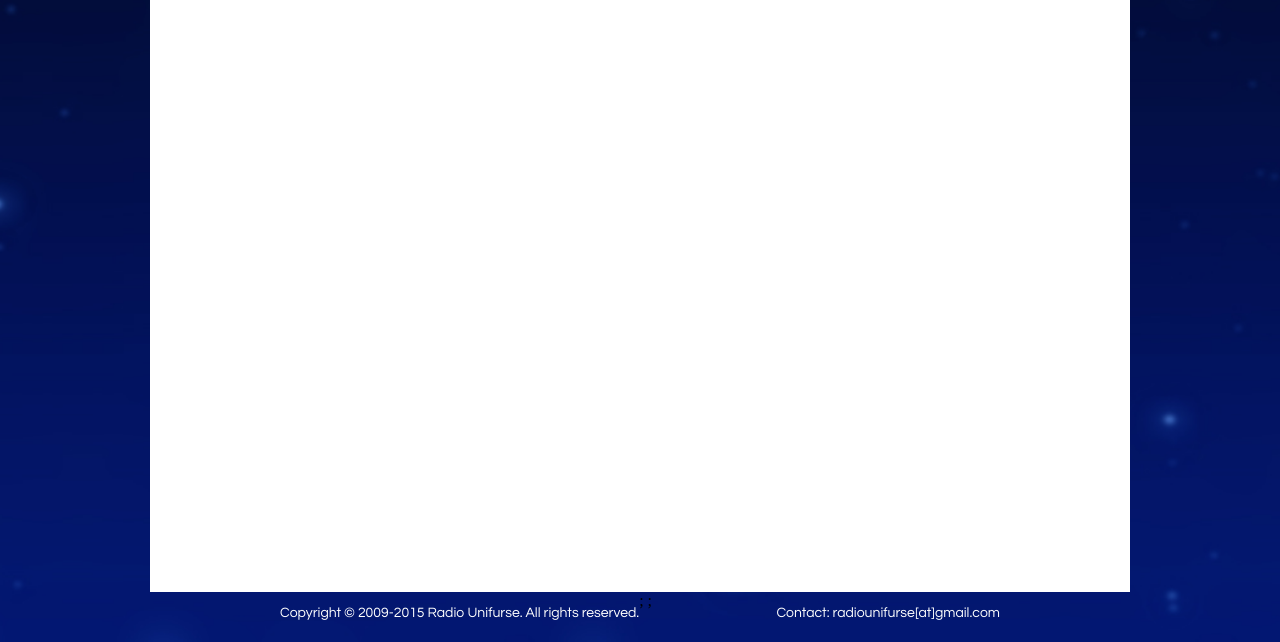
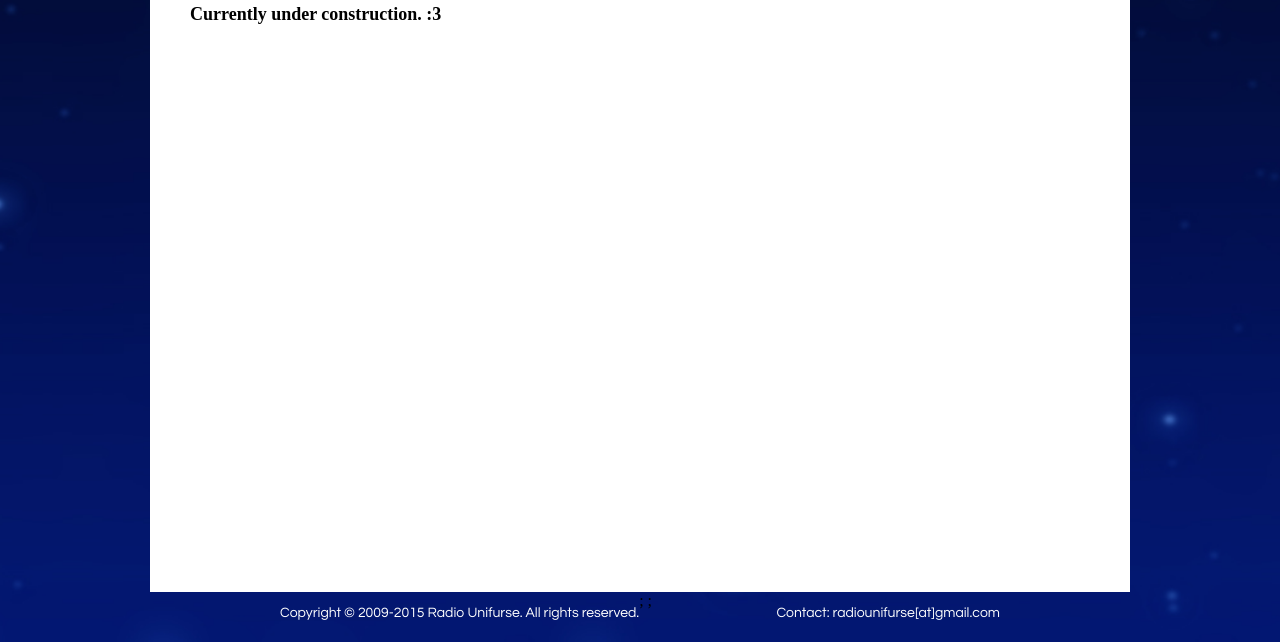
Before and after one commit to NathanSBurns/yourfavoritewolfy.github.io, a plain HTML site: page show_links.html in a window 1280 px wide. Shown: the part 271-913 px from the top of the page. Drawn offline with Linux system fonts and the light colour scheme; a web font is replaced by a local one.

Commit message:
Update show_links.html

```diff
--- a/show_links.html
+++ b/show_links.html
@@ -44,6 +44,7 @@
 		</div>
 
 		<div id= "white_body">
+			<h1>Currently under construction.  :3</h1>
 		<!--
 			<h1>Below are various online shows that air during the week. Check them out. All times listed are on Eastern time.</h1>
 			<div id="sll">
```
